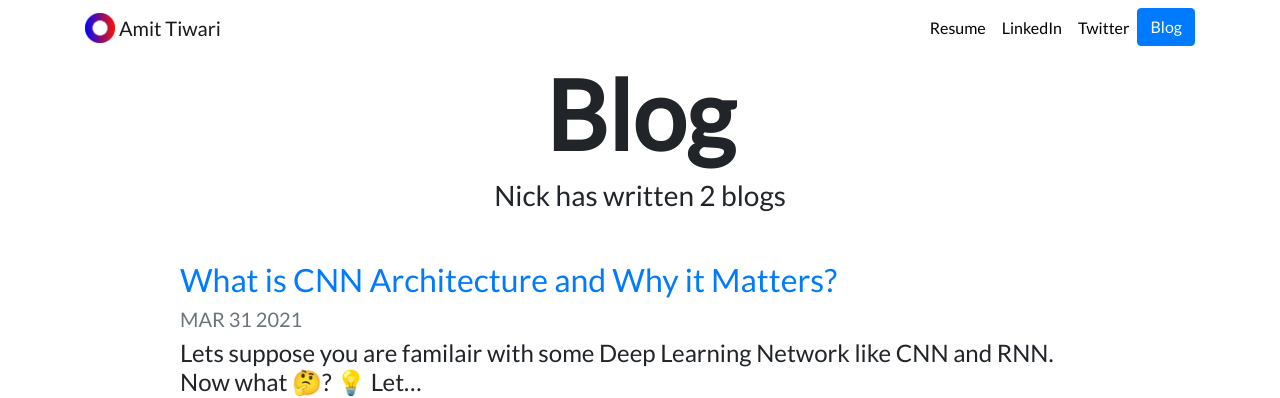
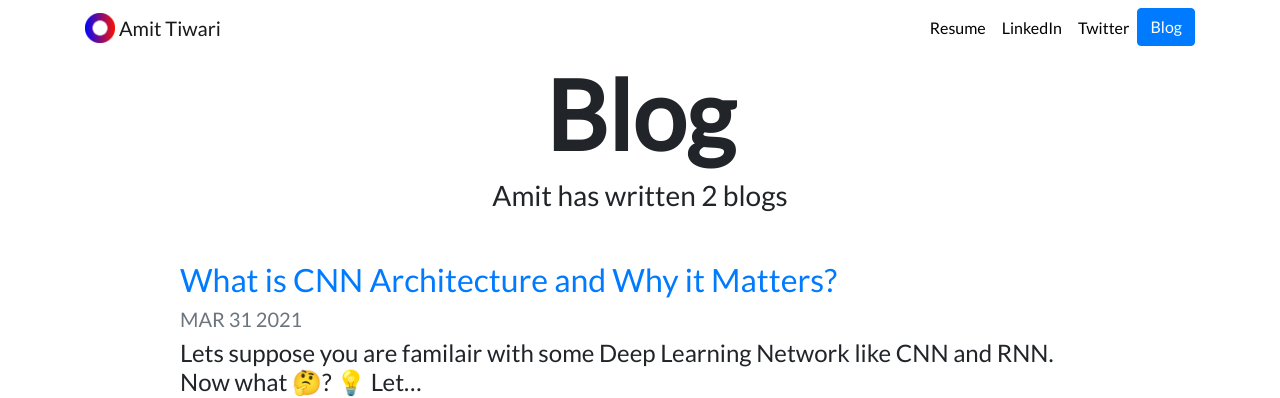
Before and after one commit to smilyamit/django3-portfolio, a Django app: page /blog/ in a window 1280 px wide. Shown: the top 398 px of the page. Run offline with Django 3.2, Linux system fonts and the light colour scheme; data comes from the database, SQL or seed files in the repository; some libraries are stand-ins or nearby versions.

Commit message:
intro update

```diff
--- a/blog/templates/blog/all_blogs.html
+++ b/blog/templates/blog/all_blogs.html
@@ -6,7 +6,7 @@
 
 <h1 id="blogtitle" class="font-weight-bold text-center">Blog</h1>
 
-<h3 class="text-center mb-5">Nick has written {{ blogs.count }} blog{{ blogs.count|pluralize }}</h3>
+<h3 class="text-center mb-5">Amit has written {{ blogs.count }} blog{{ blogs.count|pluralize }}</h3>
 
 {% for blog in blogs %}
 <div class="row justify-content-center my-3">
```
